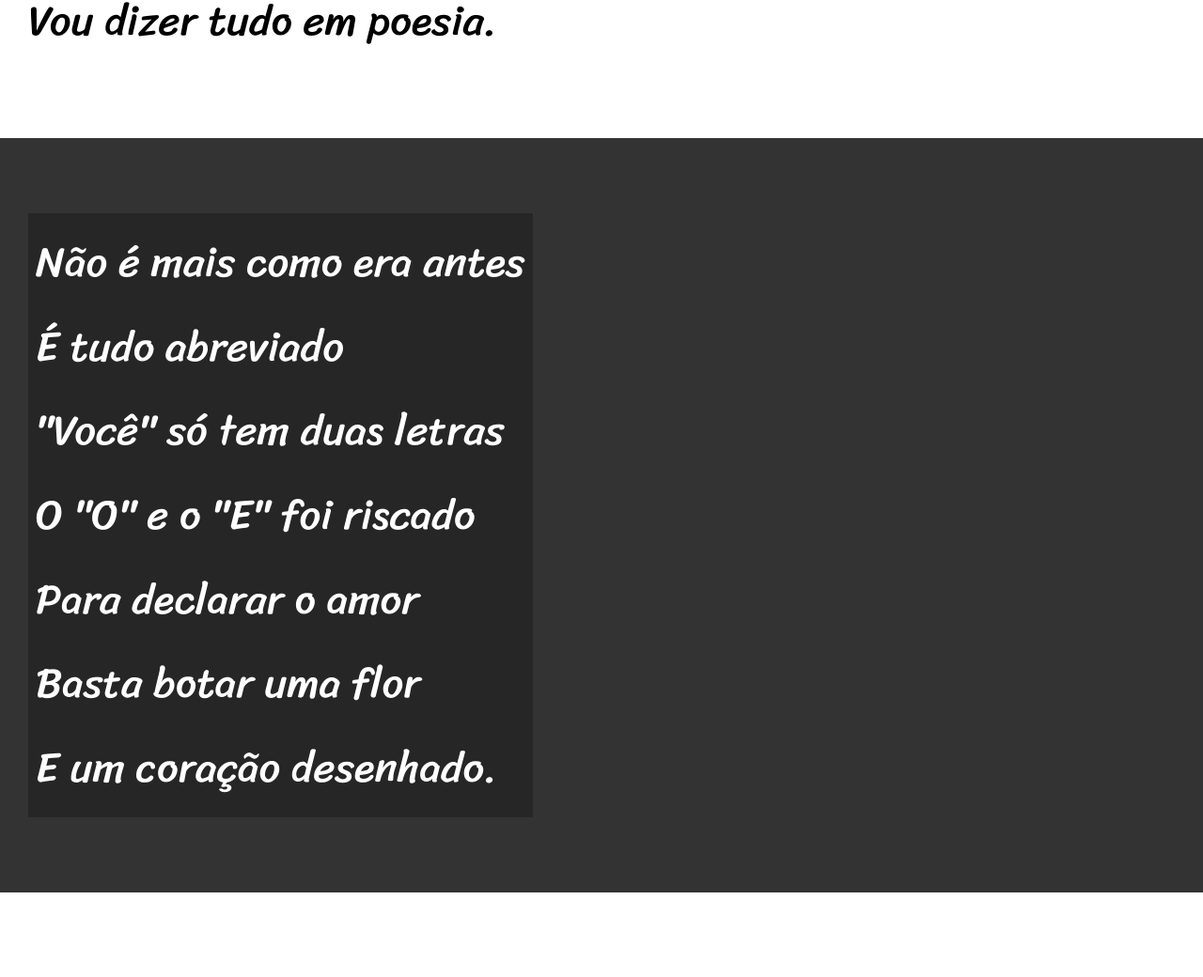
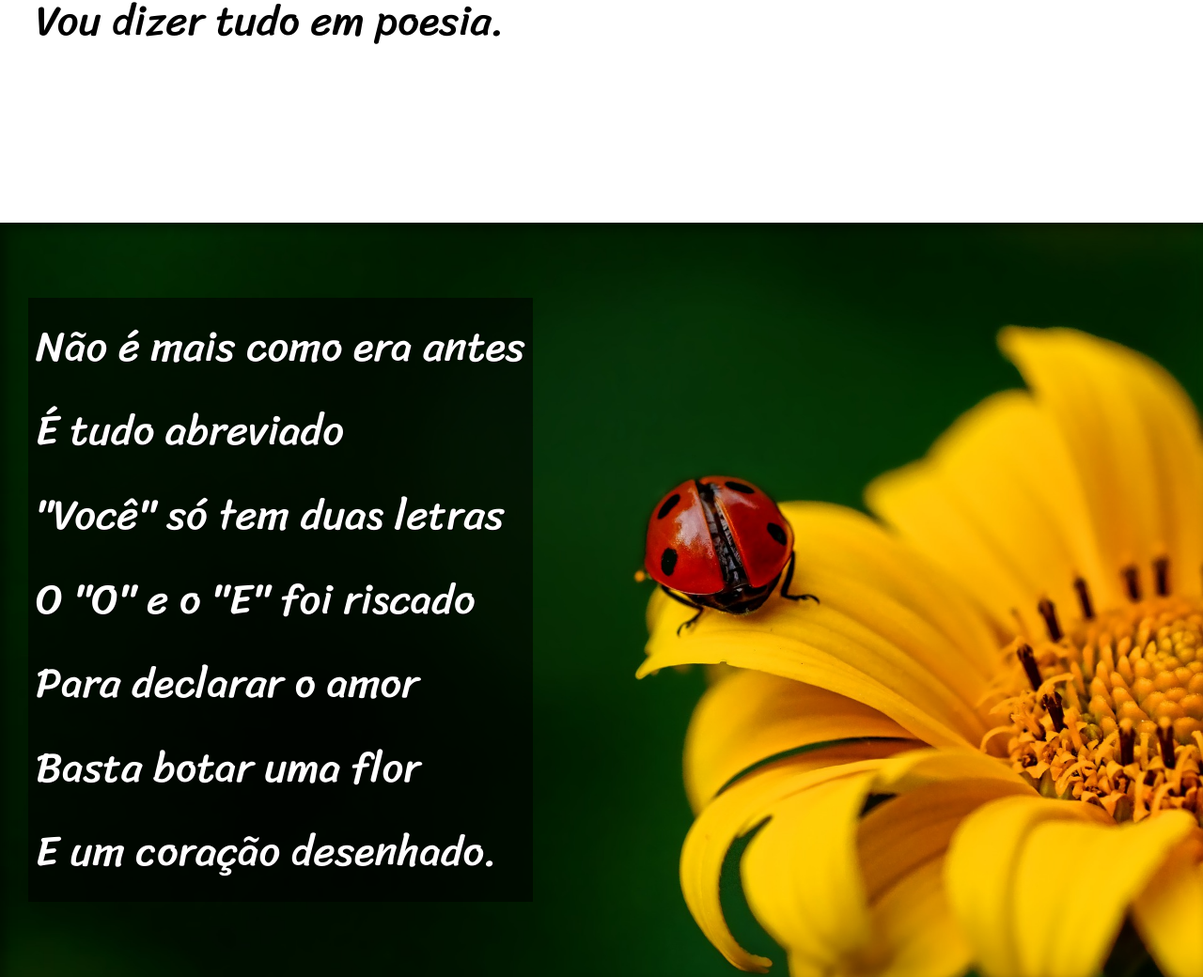
Before and after one commit to ThiagoSFioravante/html-css, a plain HTML site: page Modulo 3/desafio01/index.html in a window 1280 px wide. Shown: the part 872-1912 px from the top of the page at 94% size. Drawn offline with Linux system fonts and the light colour scheme.

Commit message:
end project

```diff
--- a/Modulo 3/desafio01/estilo/style.css
+++ b/Modulo 3/desafio01/estilo/style.css
@@ -61,20 +61,38 @@ section{
     font-size: 3.5vw;
 }
 
+section > p{
+    padding-bottom: 2em;
+}
+
 section.normal{
     background-color: white;
     color: black;
+    margin-left: 8px;
 }
 
 section.imagem{
     background-color: rgb(51, 51, 51);
     color: white;
+    box-shadow: inset 6px 6px 12px 0px rgba(0, 0, 0, 0.418);
+    background-size: cover;
+    background-attachment: fixed;
 }
 
 section.imagem > p{
     display: inline-block;
     padding: 8px;
-    background-color: rgba(0, 0, 0, 0.253);
+    background-color: rgba(0, 0, 0, 0.562);
+    text-shadow: 1px 1px 0px black;
+}
+
+section#img1{
+    background-image: url('../imagens/background001.jpg');
+    background-position: right center;
+}
+
+section#img2{
+    background-image: url('../imagens/background002.jpg');
 }
 
 footer{
--- a/Modulo 3/desafio01/index.html
+++ b/Modulo 3/desafio01/index.html
@@ -26,7 +26,7 @@
             </p>
         </section>
 
-        <section class="imagem">
+        <section class="imagem" id="img1">
             <p>
                 Não é mais como era antes <br>
                 É tudo abreviado <br>
@@ -60,7 +60,7 @@
             </p>
         </section>
 
-        <section class="imagem">
+        <section class="imagem" id="img2">
             <p>
                 Tenho saudade das cartas <br>
                 Escritas com a própria mão <br>
```
